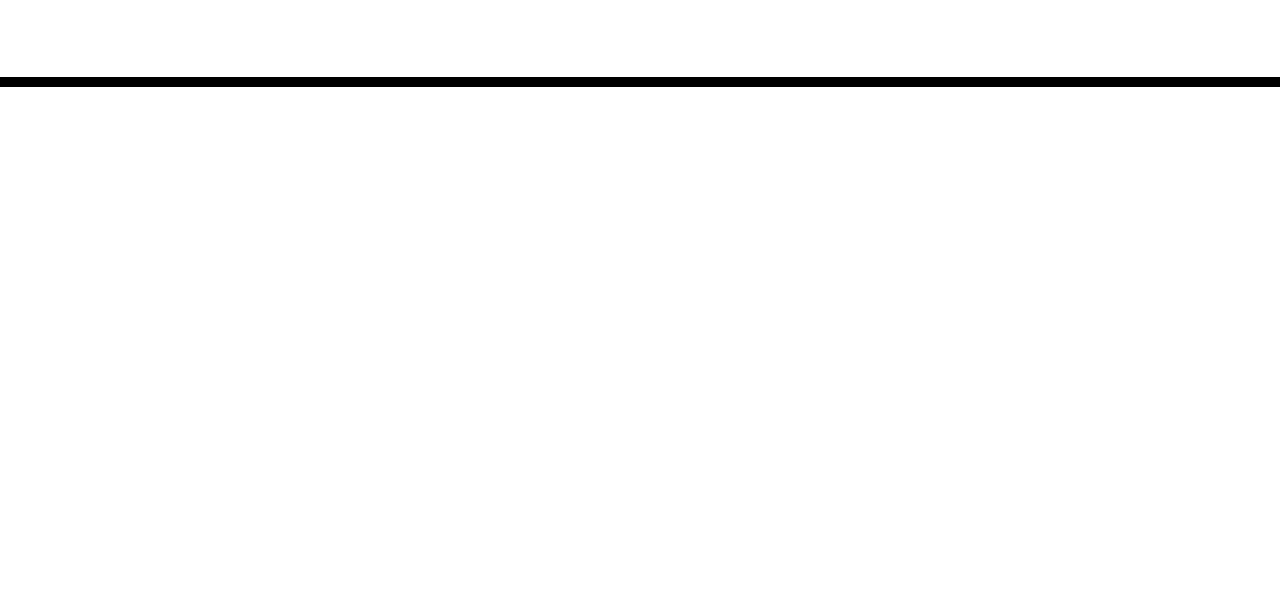
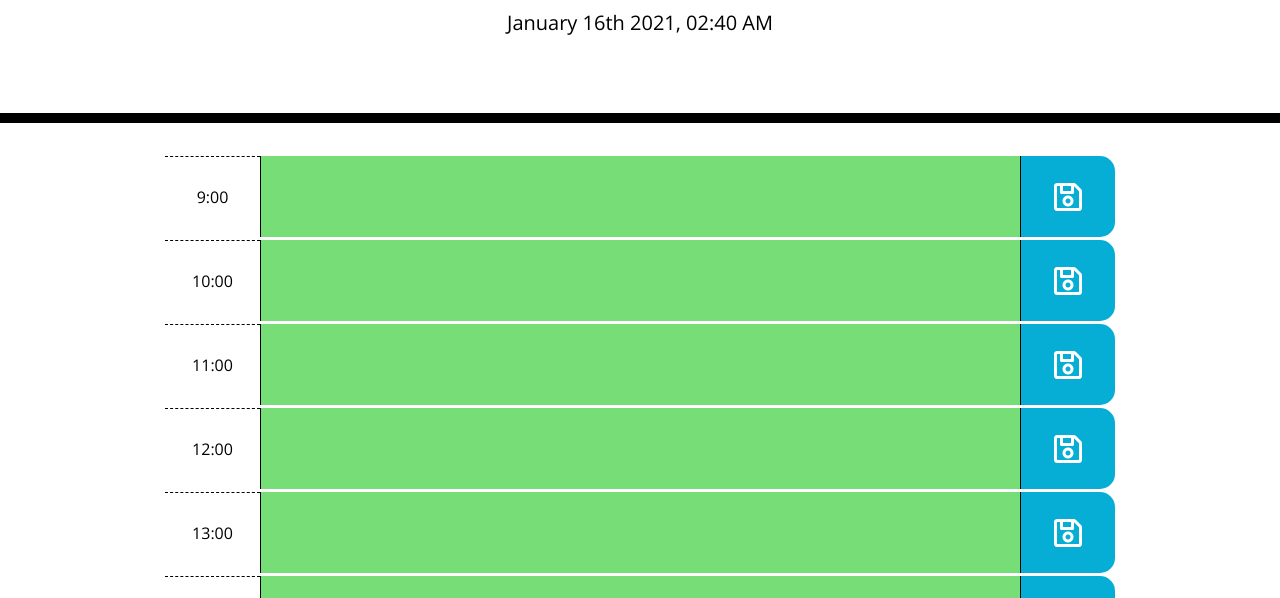
Before and after one commit to GRech17/day-planner, a plain HTML site: page index.html in a window 1280 px wide. Shown: the part 181-779 px from the top of the page. Drawn offline with nearby package versions, Linux system fonts and the light colour scheme.

Commit message:
added clear button/provided functionality to planner

```diff
--- a/assets/script.js
+++ b/assets/script.js
@@ -0,0 +1,83 @@
+// function to run entire page
+$(document).ready(function() {
+
+    // shows date in header
+    $("#currentDay").text(moment().format("MMMM Do YYYY, HH:mm A"));
+
+    // Create html of the timeblocks
+    for (var i = 9; i <= 17; i++){
+        $('.container').append(`<div class="row time-block justify-content-md-center" data-time="${i}">
+        <div class="col-sm col-md-1 hour">
+            <p>${i}:00</p>
+        </div>
+        <div class="col-sm col-md-8 d-flex description">
+            <textarea></textarea>
+        </div>
+        <div class="col-sm col-md-1 saveBtn">
+            <i class="far fa-save fa-2x"></i>
+        </div>
+        </div>`);
+    }
+
+
+    let timeTrack = {};
+        // Checks if local storage exists. If it doesn't, load preset data to array.
+        if (localStorage.getItem('timeTrack')) {
+            timeTrack = JSON.parse(localStorage.getItem('timeTrack'));
+        }else{
+            timeTrack = {
+                '9': { time: "9", value: ""},
+                '10':{ time: "10", value: ""},
+                '11':{ time: "11", value: ""},
+                '12':{ time: "12", value: ""},
+                '13':{ time: "13", value: ""},
+                '14':{ time: "14", value: ""},
+                '15':{ time: "15", value: ""},
+                '16':{ time: "16", value: ""},
+                '17':{ time: "17", value: ""}
+            };
+        }
+
+    // Load data loaded from code into page
+    $(".time-block").each(function(){
+        $(this).find(".description textarea").val(timeTrack[$(this).attr("data-time")].value);
+    });
+
+
+    // checks the hour of the current day to decide it's background color
+    const rn = moment();
+    $.each($(".time-block"), function(index, value){
+        let dateHour = $(value).attr("data-time");
+        if (Number(dateHour) === rn.hour()) {
+            $(this).find("textarea").addClass('present');
+        } else if(Number(dateHour) < rn.hour()){
+            $(this).find("textarea").addClass('past');
+        } else {
+            $(this).find("textarea").addClass('future');
+        }
+    });
+
+    // When a user clicks the save button, data is saved to the objects and to local storage
+    $("body").on('click', ".saveBtn", function(e){
+
+    //Sets variables for calling data
+    let hour = $(this).closest(".time-block").attr("data-time");
+    let textValue = $(this).closest(".time-block").find(".description textarea").val();
+
+    // places text in timeTrack array
+    timeTrack[hour].value = textValue;
+
+    //Sends value to local storage for later use.
+    localStorage.setItem('timeTrack', JSON.stringify(timeTrack));
+
+    });
+
+    // Button to clear all current data
+    $("body").on('click', "#clearData", function(e){
+        localStorage.setItem('timeTrack', "");
+        $(".time-block").each(function(){
+            $(this).find(".description textarea").val('');
+        });
+    });
+
+});
--- a/assets/style.css
+++ b/assets/style.css
@@ -11,6 +11,8 @@ body {
     color: #000000;
     border-left: 1px solid black;
     padding: 10px;
+    width:100%;
+    height:100%;
   }
 
   .jumbotron {
@@ -23,6 +25,7 @@ body {
 
   .description{
     white-space: pre-wrap;
+    padding:0;
   }
 
   .time-block{
@@ -32,8 +35,9 @@ body {
 
   .row {
     white-space: pre-wrap;
-    height: 80px;
-    border-top: 1px solid white;;
+    min-height: 80px;
+    border-top: 1px solid white;
+    margin-top:2px;
   }
 
   .hour {
@@ -42,9 +46,14 @@ body {
     border-top: 1px dashed #000000;
   }
 
+  .hour p{
+    margin-bottom:0;
+  }
+
   .past {
-    background-color: #d3d3d3;
-    color: white;
+    background-color: rgba(102, 102, 102, 0.664);
+    color: rgb(0, 0, 0);
+    font-weight: bold;
   }
 
   .present {
@@ -63,9 +72,30 @@ body {
     border-bottom-right-radius: 15px;
     background-color: #06AED5;
     color: white;
+    cursor:pointer;
+    position: relative;
+    min-height:80px;
   }
 
-  .saveBtn i:hover {
-    font-size: 20px;
-    transition: all .3s ease-in-out;
+  .saveBtn i{
+    position: absolute;
+    top: 50%;
+    left: 50%;
+    transform: translate(-50%, -50%);
+    transition: all .2s ease-in-out;
   }
+
+  .saveBtn:hover i {
+    font-size: 40px;
+    transition: all .2s ease-in-out;
+  }
+
+  #clearData {
+    position: absolute;
+    left: 50%;
+    transform: translate(-50%, -50%);
+    border: 1px solid black;
+    border-radius: 15px;
+    background-color: #06AED5;
+    color: white;
+  }
--- a/index.html
+++ b/index.html
@@ -6,9 +6,9 @@
     <meta http-equiv="X-UA-Compatible" content="ie=edge" />
     <link rel="stylesheet" href="https://stackpath.bootstrapcdn.com/bootstrap/4.3.1/css/bootstrap.min.css"/>
     <link rel="stylesheet" href="https://use.fontawesome.com/releases/v5.8.1/css/all.css"
-      integrity="sha384-50oBUHEmvpQ+1lW4y57PTFmhCaXp0ML5d60M1M7uH2+nqUivzIebhndOJK28anvf" crossorigin="anonymous"/>
+    integrity="sha384-50oBUHEmvpQ+1lW4y57PTFmhCaXp0ML5d60M1M7uH2+nqUivzIebhndOJK28anvf" crossorigin="anonymous"/>
     <link href="https://fonts.googleapis.com/css?family=Open+Sans&display=swap" rel="stylesheet"/>
-    <link rel="stylesheet" href="assets/style.css"/>
+    <link rel="stylesheet" href="assets/style.css" />
     <title>Gabriel's Work Day Scheduler</title>
   </head>
 
@@ -16,12 +16,14 @@
     <header class="jumbotron">
       <h1 class="display-3">Work Day Scheduler</h1>
       <p class="lead">A simple calendar app for scheduling your work day</p>
-      <p id="currentDay" class="lead"></p>
+      <p id="currentDay" class="lead"> </p>
     </header>
     <div class="container">
-      <!-- Timeblocks go here -->
+      <!-- Javascript timeblocks generate here -->
 
     </div>
+
+    <footer><br><br><button id="clearData"> Clear Schedule</button></footer>
 
     <script src="https://code.jquery.com/jquery-3.4.1.min.js"></script>
     <script src="https://cdnjs.cloudflare.com/ajax/libs/moment.js/2.24.0/moment.min.js"></script>
```
